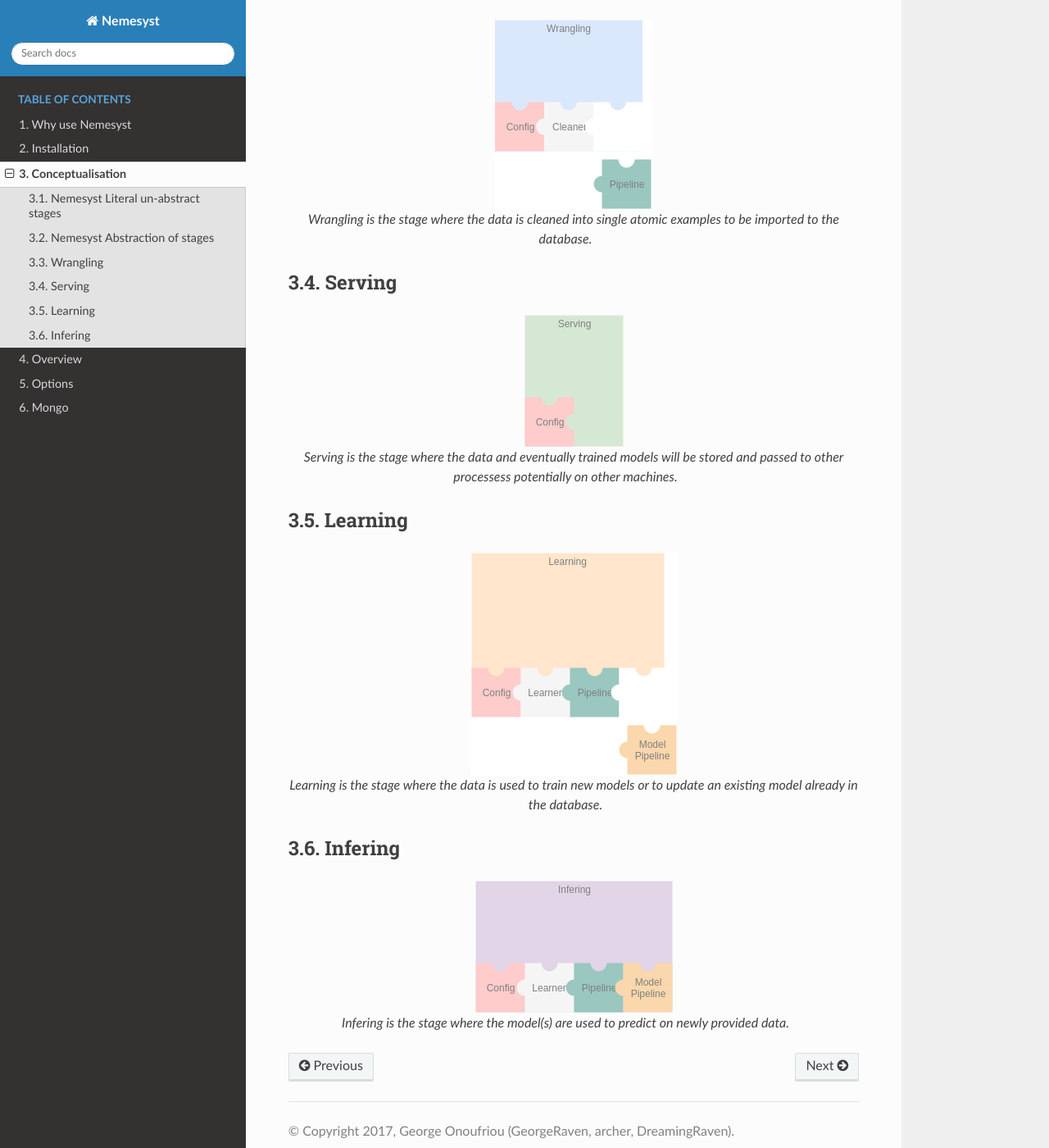
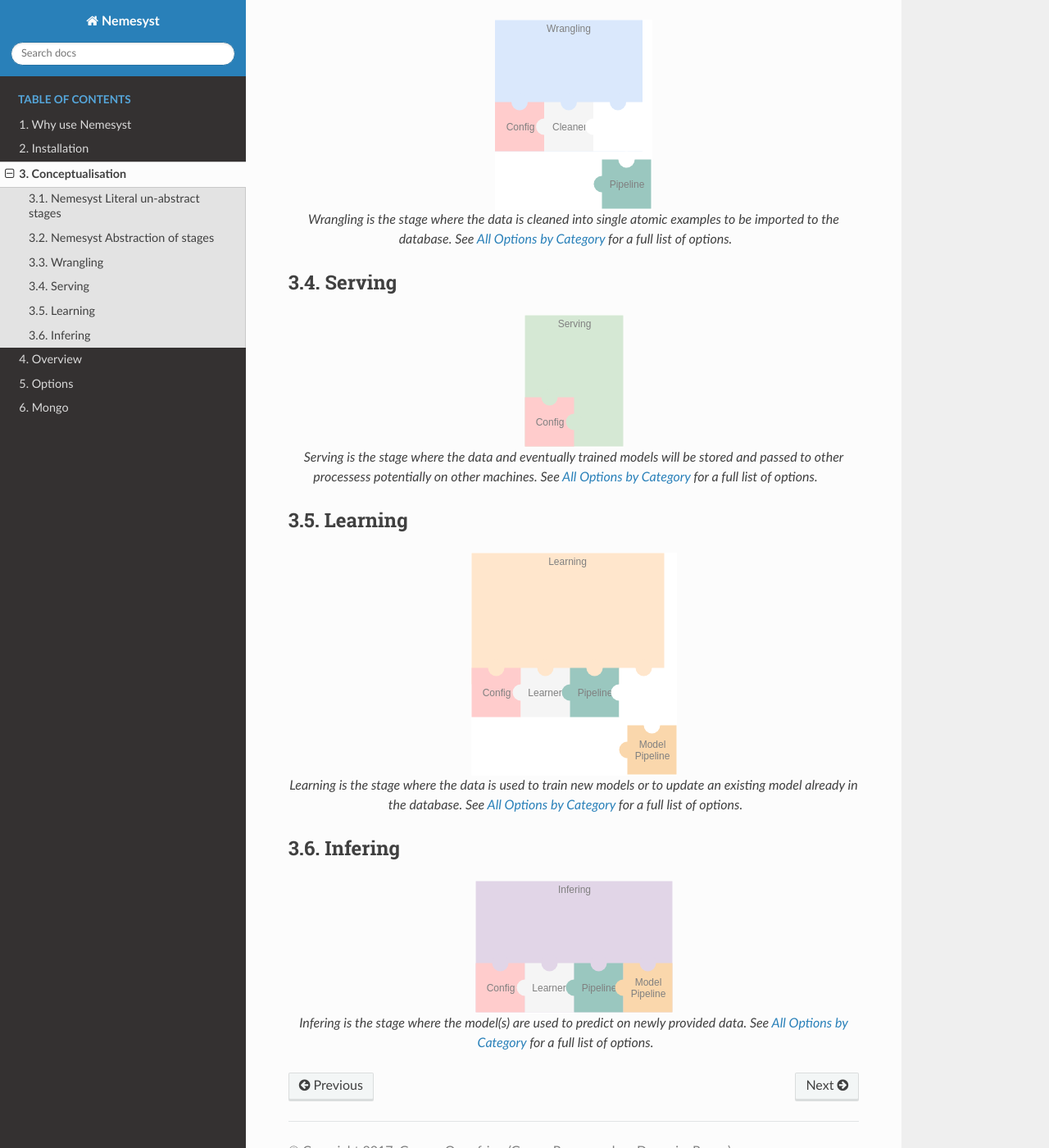
Before and after one commit to DreamingRaven/nemesyst, a Sphinx documentation site: the page built from docs/source/conceptualisation.rst, in a window 1280 px wide and 1400 px high, scrolled down 1163 px. Shown: the whole window at 82% size. Built offline with Sphinx 7.4.7 and the Read the Docs theme 2.0.0, drawn with Linux system fonts in a browser that asks for light colours; the version number could not be read and is left out.

Commit message:
Added more linking to different sections
and labeled more sections.

```diff
--- a/docs/source/conceptualisation.rst
+++ b/docs/source/conceptualisation.rst
@@ -35,6 +35,7 @@ Wrangling
     :figclass: align-center
 
     Wrangling is the stage where the data is cleaned into single atomic examples to be imported to the database.
+    See :ref:`section_all-options` for a full list of options.
 
 .. _section_serving:
 
@@ -46,6 +47,7 @@ Serving
     :figclass: align-center
 
     Serving is the stage where the data and eventually trained models will be stored and passed to other processess potentially on other machines.
+    See :ref:`section_all-options` for a full list of options.
 
 .. _section_learning:
 
@@ -57,6 +59,7 @@ Learning
     :figclass: align-center
 
     Learning is the stage where the data is used to train new models or to update an existing model already in the database.
+    See :ref:`section_all-options` for a full list of options.
 
 .. _section_infering:
 
@@ -68,18 +71,4 @@ Infering
     :figclass: align-center
 
     Infering is the stage where the model(s) are used to predict on newly provided data.
-
-
-    .. It refers to the section itself, see :ref:`section_infering`.
-    ..
-    .. It refers to the section itself, see :ref:`section_learning`.
-    ..
-    .. It refers to the section itself, see :ref:`section_serving`.
-    ..
-    .. It refers to the section itself, see :ref:`section_wrangling`.
-    ..
-    .. It refers to the section itself, see :ref:`section_nemesyst-abstraction`.
-    ..
-    .. It refers to the section itself, see :ref:`section_nemesyst-literal`.
-    ..
-    .. It refers to the section itself, see :ref:`section_conceptualisation`.
+    See :ref:`section_all-options` for a full list of options.
--- a/docs/source/options.rst
+++ b/docs/source/options.rst
@@ -1,3 +1,5 @@
+.. _section_options:
+
 Options
 =======
 
@@ -16,6 +18,8 @@ In code Nemesyst will look for config files in the following default locations,
 
 Using the --config argument you may specify more config files, which will be perpended to the default ones in the order supplied. Please note however config file locations are only followed once to avoid infinite loops where two configs point to each other, making Nemesyst read one then the other infinitely.
 
+.. _section_all-options:
+
 All Options by Category
 ***********************
 
```
